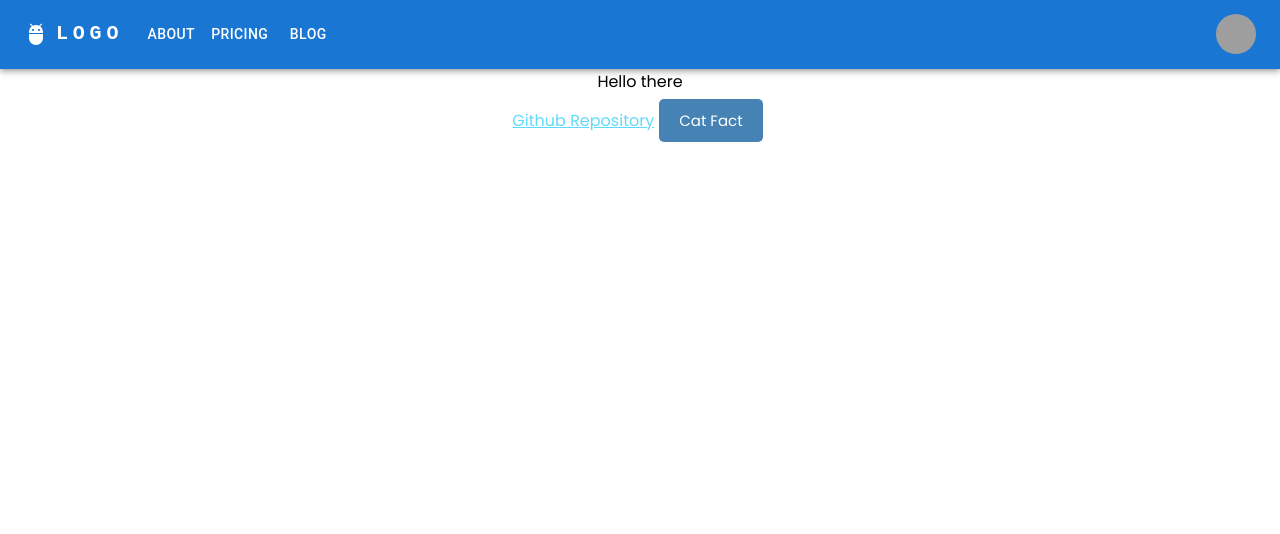
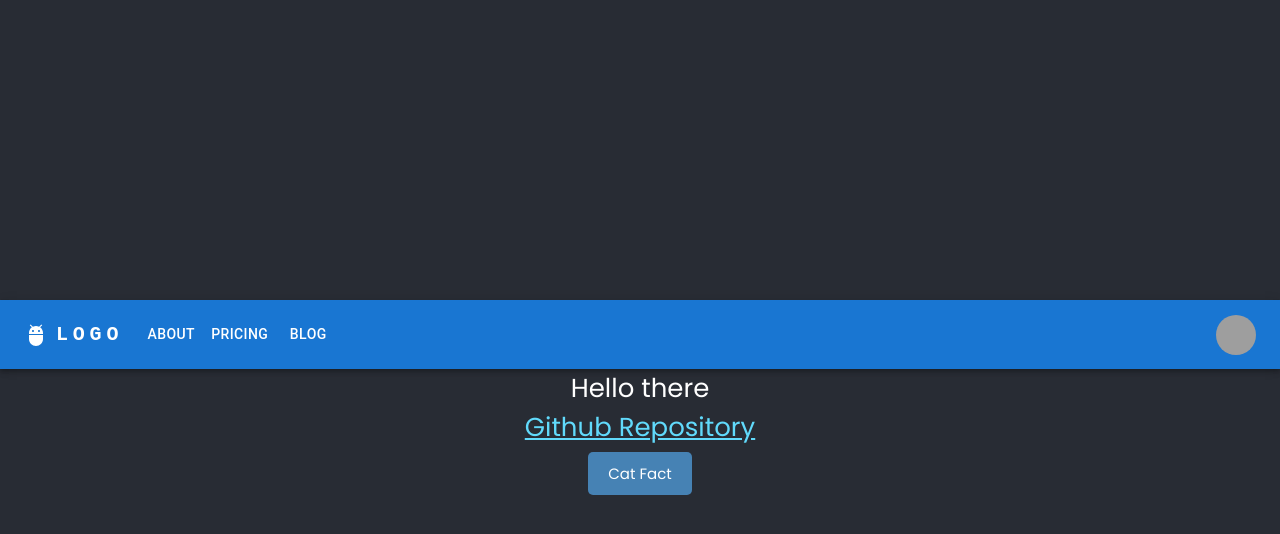
Before and after one commit to zenxha/muse, a React (Create React App) app in the folder client/: page / in a window 1280 px wide. Shown: the top 534 px of the page. Built offline with nearby package versions, Linux system fonts and the light colour scheme; grey boxes are pictures that could not be loaded.

Commit message:
error route

```diff
--- a/client/src/App.css
+++ b/client/src/App.css
@@ -1,5 +1,10 @@
 .App {
   text-align: center;
+  background-color: #282c34;
+  justify-content: center;
+  align-items: center;
+  flex-direction: column;
+  display: flex;
 }
 
 .App-logo {
--- a/client/src/App.js
+++ b/client/src/App.js
@@ -1,48 +1,21 @@
-import './App.css';
-import axios from 'axios';
+import Home from './routes/Home';
 
 
-import Button from './components/Button';
-import Nav from './components/Nav';
+import { useState } from 'react';
 
-import { useState } from 'react';
+import {
+  Route,
+  Routes,
+} from 'react-router-dom';
 
 
 
 
 function App() {
-
-  const [text, setText] = useState([""])
-
-  const hitBackend = () => {
-    axios.get('https://catfact.ninja/fact')
-    .then((response) => {
-    console.log(response.data)
-    setText(response.data.fact);
-    })
-    }
-
   return (
-    <div className="App">
-        <Nav />
-
-        <p>
-          Hello there
-        </p>
-        <a
-          className="App-link"
-          href="https://github.com/zenxha/muse"
-          target="_blank"
-          rel="noopener noreferrer"
-        >
-          Github Repository
-        </a>
-
-        <Button text="Cat Fact" onClick={hitBackend}/>
-        {text}
-
-
-    </div>
+    <Routes>
+      <Route path="/" element={<Home />} />
+    </Routes>
   );
 }
 
--- a/client/src/index.js
+++ b/client/src/index.js
@@ -2,10 +2,14 @@ import React from 'react';
 import ReactDOM from 'react-dom/client';
 import './index.css';
 import App from './App';
+import { BrowserRouter as Router } from 'react-router-dom';
 
 const root = ReactDOM.createRoot(document.getElementById('root'));
 root.render(
-    <App />
+    <Router>
+            <App />
+    </Router>
+
 );
 
 // If you want to start measuring performance in your app, pass a function
--- a/client/src/routes/Home.js
+++ b/client/src/routes/Home.js
@@ -1,11 +1,24 @@
 import Button from '../components/Button';
+import {useState} from 'react';
+import axios from 'axios';
 import Nav from '../components/Nav';
-import styles from '../App.css';
+import '../App.css';
 
-const Home = ({onClick, text}) => {
+const Home = () => {
+  const [text, setText] = useState([""])
+
+  const hitBackend = () => {
+    axios.get('https://catfact.ninja/fact')
+    .then((response) => {
+    console.log(response.data)
+    setText(response.data.fact);
+    })
+  }
+
   return (
-    <div className={styles.App}>
+    <div className="App App-header">
       <Nav />
+
       <p>
         Hello there
       </p>
@@ -16,11 +29,11 @@ const Home = ({onClick, text}) => {
         rel="noopener noreferrer"
       >
         Github Repository
+
       </a>
-        <div>
-            <Button text="Cat Fact" onClick={onClick}/>
-            {text}
-        </div>
+
+      <Button text="Cat Fact" onClick={hitBackend}/>
+      <p>{text}</p>
     </div>
   );
 }
```
Also changed, not shown: client/src/components/Button.js (+6 -1 lines), client/src/views/About.js (added, +38 -0 lines), 1 other file (tests, documents, lock files or other folders). Lines whose indentation alone changed are shown as unchanged.
